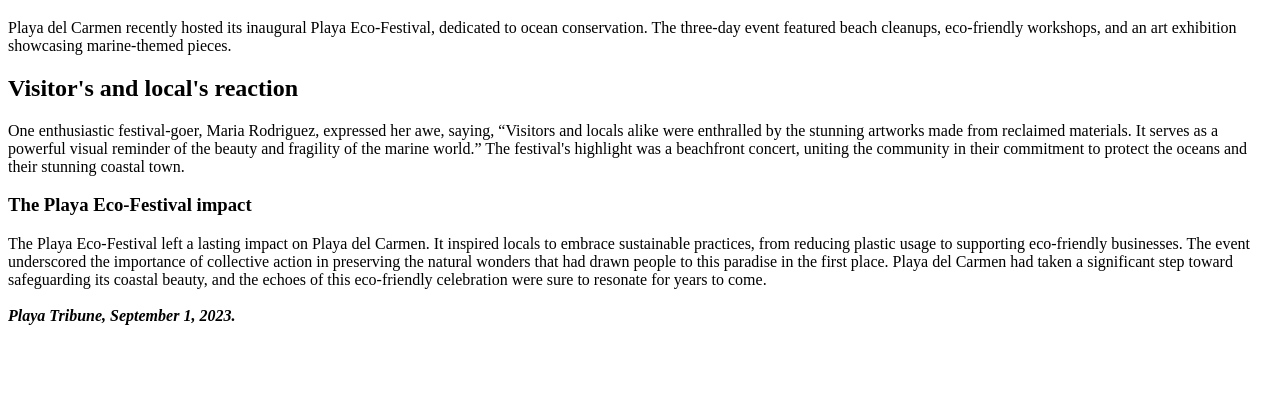
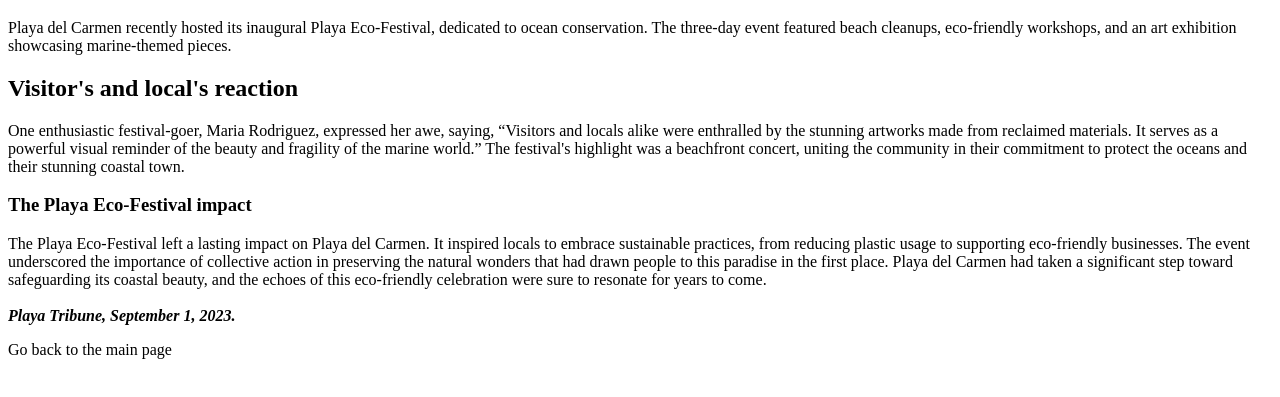
Before and after one commit to AleksandrS086/AleksandrS086.github.io, a plain HTML site: page story.html in a window 1280 px wide. Shown: the part 61-458 px from the top of the page. Drawn offline with Linux system fonts and the light colour scheme.

Commit message:
Update story.html

```diff
--- a/story.html
+++ b/story.html
@@ -29,6 +29,7 @@
         to resonate for years to come. <br><br>
         <b><cite>Playa Tribune, September 1, 2023.</cite></b>
         </p>
+        <p><a href="/README.md" target="_self"></a>Go back to the main page</p>
     </body>
 
 </html>
```
